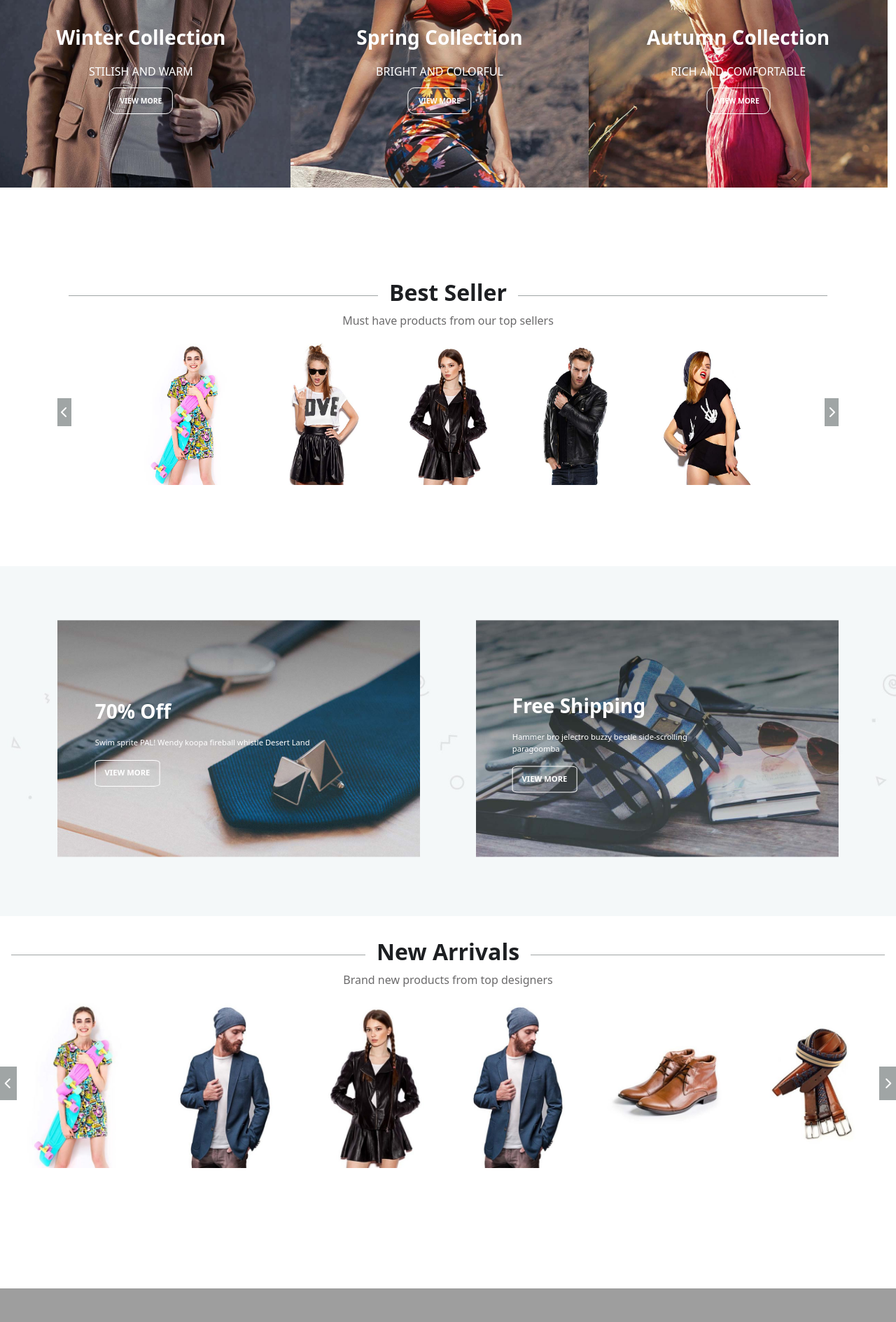
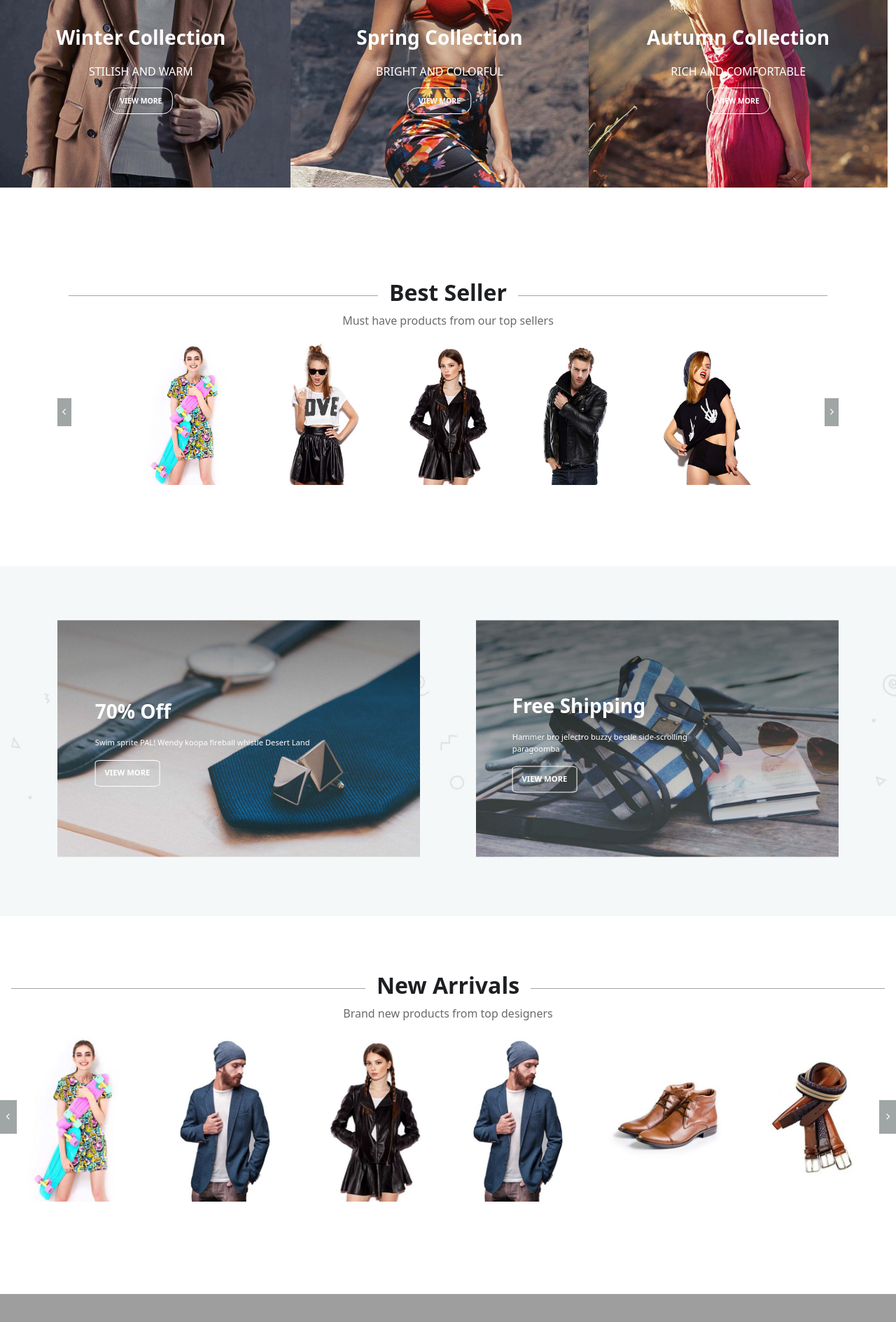
Before and after one commit to giovannilampis/proj-html-vuejs, a Vue app: page / in a window 1280 px wide. Shown: the part 1800-3689 px from the top of the page at 70% size. Built offline with nearby package versions, Linux system fonts and the light colour scheme; grey boxes are pictures that could not be loaded.

Commit message:
change fa-chevrons font-size, margins & paddings

```diff
--- a/src/components/BestSellersComp.vue
+++ b/src/components/BestSellersComp.vue
@@ -113,6 +113,10 @@ h2 {
   margin-left: 0;
 }
 
+i.fa-solid {
+    font-size: 0.6rem;
+}
+
 #prev,
 #next {
     background-color: $edward;
--- a/src/components/CollectionCard.vue
+++ b/src/components/CollectionCard.vue
@@ -57,7 +57,7 @@
     color: $white;
     padding: 0.7rem 0.9rem;
     border: 1px solid $white;
-    border-radius: 10px;
+    border-radius: 14px;
     font-size: 0.65rem;
     font-weight: bold;
 }
--- a/src/components/NewArrivalsComp.vue
+++ b/src/components/NewArrivalsComp.vue
@@ -39,6 +39,7 @@ export default {
 </script>
 
 <template>
+
     <section>
 
         <div class="title-container">
@@ -66,7 +67,9 @@ export default {
             </div>
 
         </div>
+
     </section>
+
 </template>
 
 
@@ -79,9 +82,9 @@ export default {
 
 section {
     width: 100%;
-    height: 500px;
+    height: 460px;
     text-align: center;
-    margin-top: 2rem;
+    margin-top: 5rem;
 }
 
 .title-container {
@@ -119,4 +122,8 @@ h2 {
     @include display_center;
 }
 
+i.fa-solid {
+    font-size: 0.6rem;
+}
+
 </style>
```
